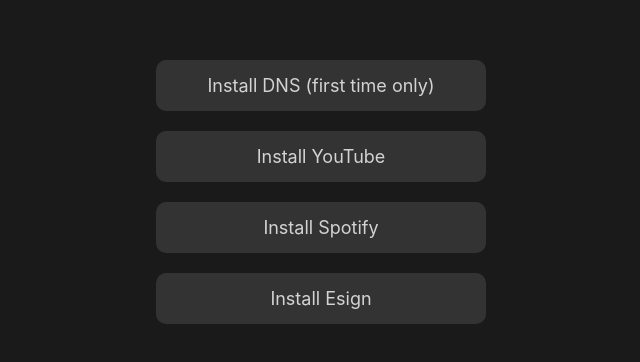
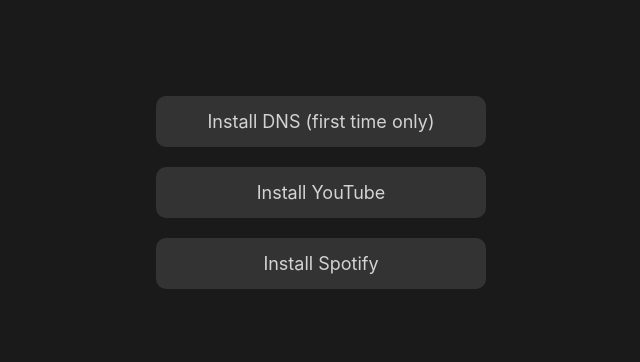
Before and after one commit to berno22/apps, a plain HTML site: page index.html in a window 1280 px wide. Shown: the part 208-570 px from the top of the page, without its empty margins (319-959 px from the left). Drawn offline with Linux system fonts and the light colour scheme.

Commit message:
Update index.html

```diff
--- a/index.html
+++ b/index.html
@@ -80,7 +80,6 @@
     <a href="https://khoindvn.io.vn/document/DNS/khoindns.mobileconfig?sign=1">Install DNS (first time only)</a>
     <a href="itms-services://?action=download-manifest&url=https://raw.githubusercontent.com/berno22/apps/refs/heads/main/com.google.ios.youtube.plist">Install YouTube</a>
     <a href="itms-services://?action=download-manifest&url=https://raw.githubusercontent.com/berno22/apps/refs/heads/main/com.spotify.client.plist">Install Spotify</a>
-    <a href="itms-services://?action=download-manifest&url=https://github.com/esigncert/khoindvn/raw/refs/heads/main/document/Plist/sign.khoindvn.io.vn4.plist">Install Esign</a>
 
 </body>
 </html>
```
